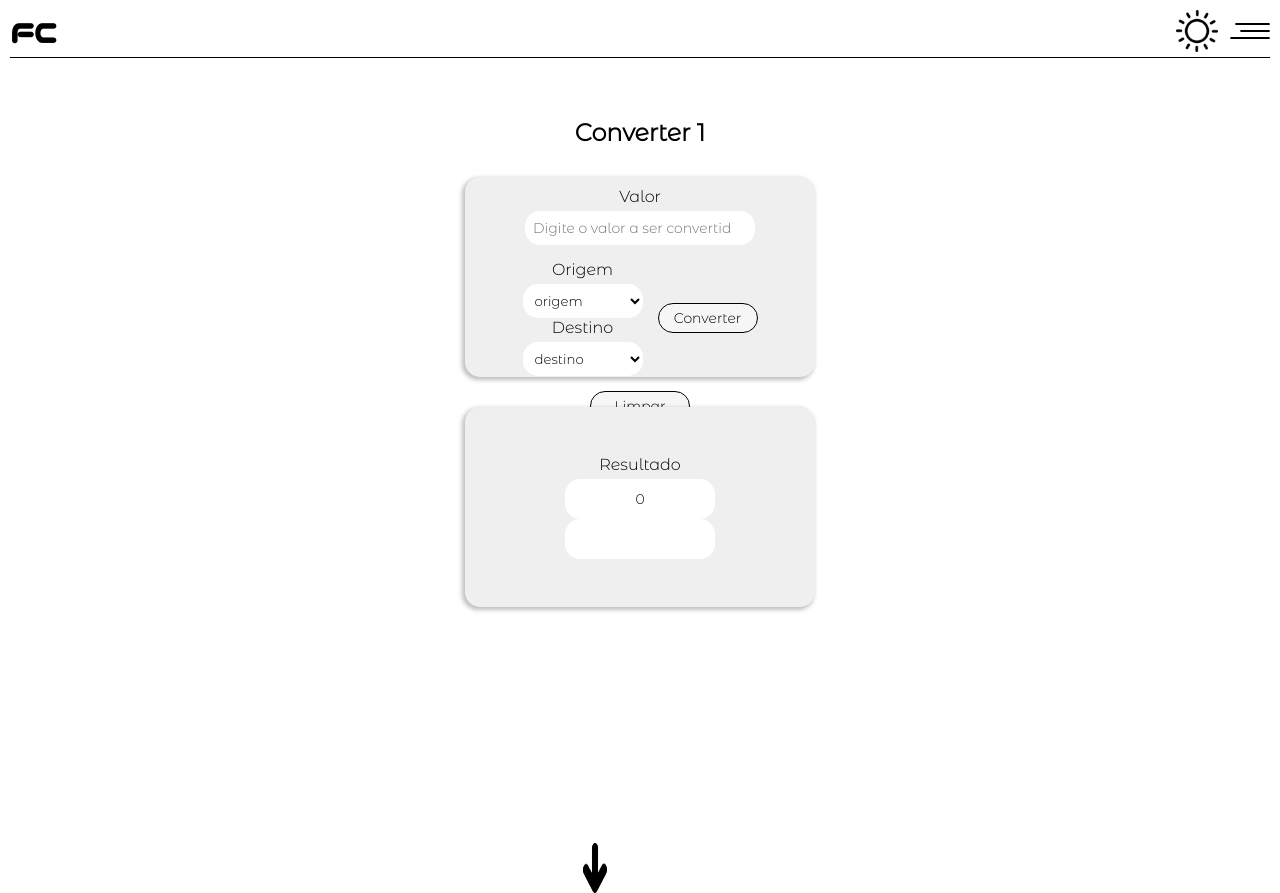
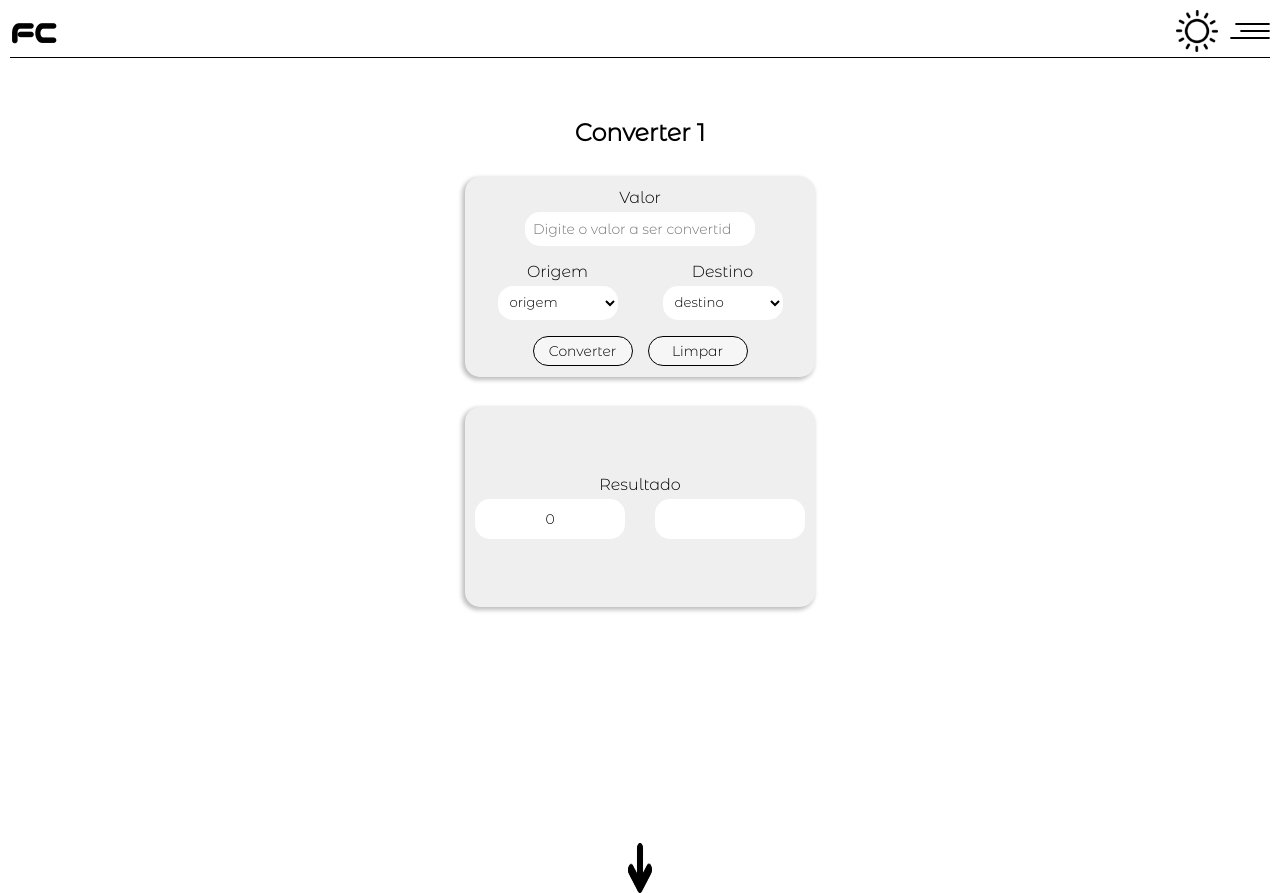
Before and after one commit to MarcospAntunes/Studium-Nexus, a Next.js app: page /conversores/1 in a window 1280 px wide. Built offline with nearby package versions, Linux system fonts and the light colour scheme.

Commit message:
fix: adicionado a classe faltante para as divs

```diff
--- a/src/app/conversores/[slug]/page.tsx
+++ b/src/app/conversores/[slug]/page.tsx
@@ -119,7 +119,7 @@ function Conversor({ params }: { params: { slug: string } }) {
         :
           <>
             <ConversorContainer>
-              <div className="container">
+              <div className="divConversao container">
                 <label htmlFor="valor">Valor</label>
                 <InputConversor
                   type="number"
@@ -132,9 +132,9 @@ function Conversor({ params }: { params: { slug: string } }) {
                   theme={theme === "light" ? lightTheme : darkTheme}
                 />
               </div>
-              <div>
-                <div>
-                  <div className="container">
+              <div className="divConversao">
+                <div className="divConversao">
+                  <div className="divConversao container">
                     <label htmlFor="origem">Origem</label>
                     <SelectUnidade
                       name="origem"
@@ -145,7 +145,7 @@ function Conversor({ params }: { params: { slug: string } }) {
                     />
                   </div>
                   <Arrow src={`../../images/icons/arrow.png`} alt="arrow" theme={theme === "light" ? lightTheme : darkTheme} />
-                  <div className="container">
+                  <div className="divConversao container">
                     <label htmlFor="destino">Destino</label>
                       <SelectUnidade
                         name="destino"
@@ -162,9 +162,9 @@ function Conversor({ params }: { params: { slug: string } }) {
             </ConversorContainer>
 
             <ConversorContainer>
-              <div className="container">
+              <div className="divConversao container">
                 <p>Resultado</p>
-                <div>
+                <div className="divConversao">
                   <Resultado theme={theme === "light" ? lightTheme : darkTheme}>{resultadoDaConversao}</Resultado>
                   <Resultado theme={theme === "light" ? lightTheme : darkTheme}>{unidade ? unidade[1] : ""}</Resultado>
                 </div>
```
